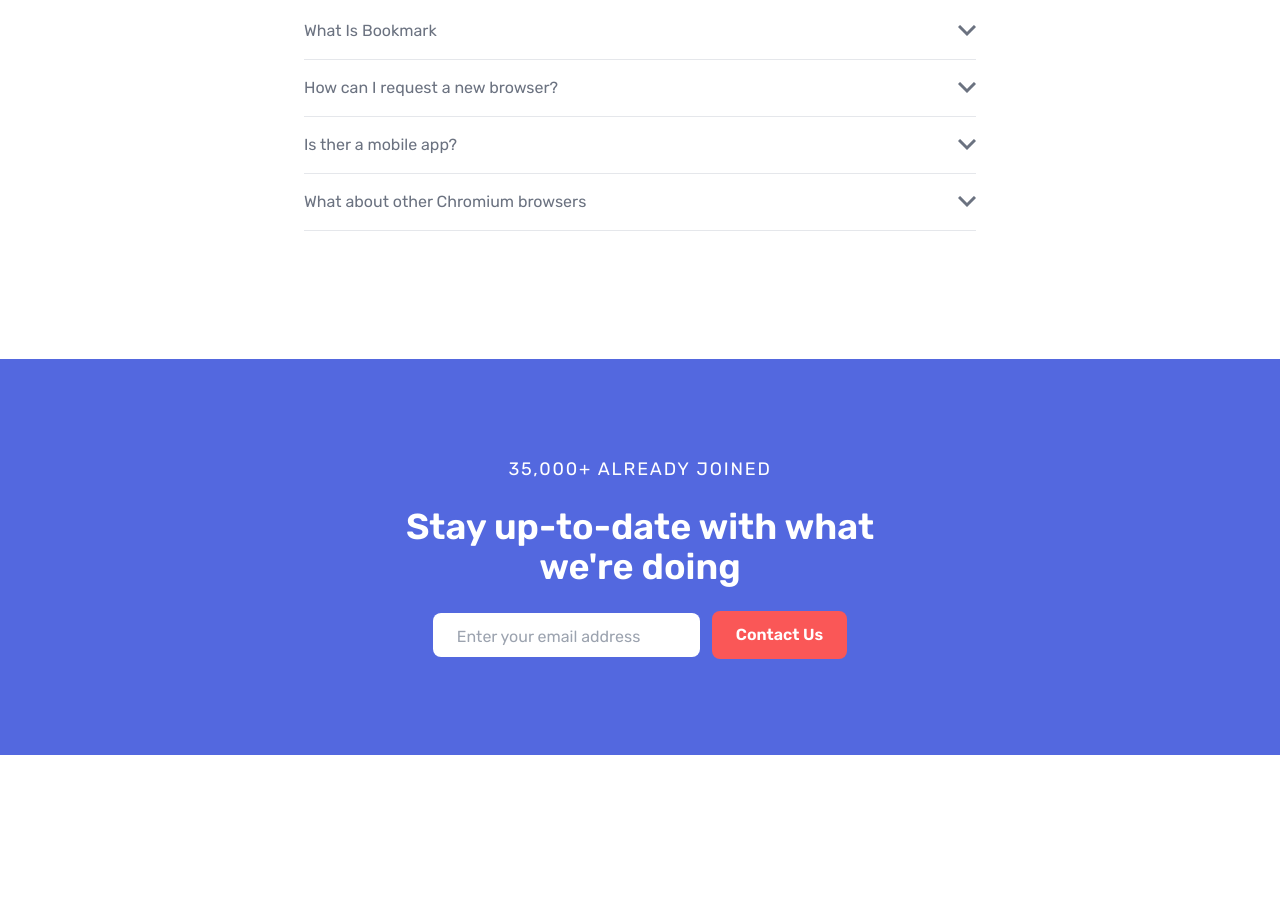
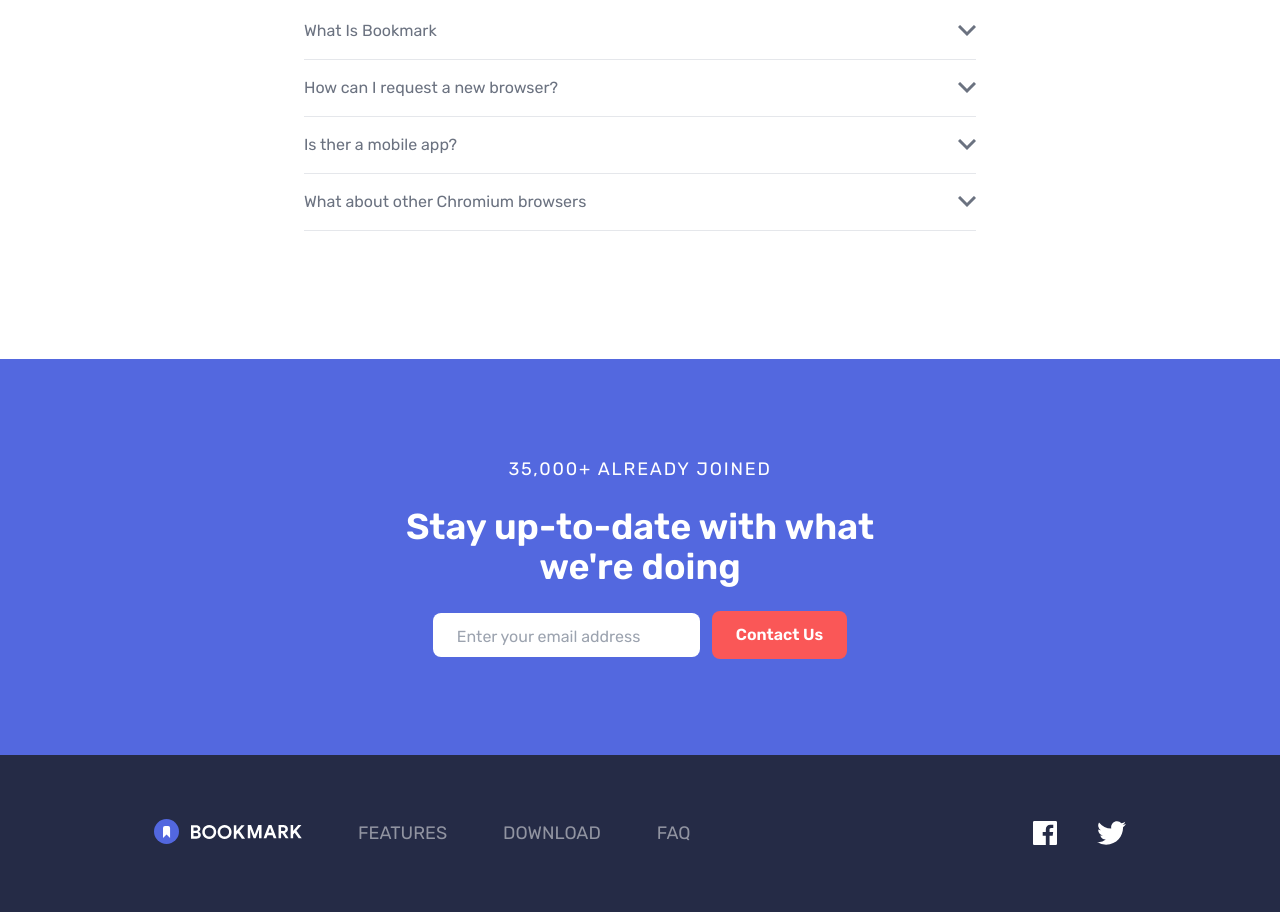
Before and after one commit to yasserfarhadi/bookmark-tailwind-cli, a website: page src/index.html in a window 1280 px wide. Shown: the part 2435-3347 px from the top of the page. Before the commit the page ends 3190 px from the top, so only its background shows below. Drawn offline with Linux system fonts and the light colour scheme.

Commit message:
footer section

```diff
--- a/src/index.html
+++ b/src/index.html
@@ -564,5 +564,38 @@
         </form>
       </div>
     </section>
+
+    <!-- Footer -->
+    <footer class="py-16 bg-veryDarkBlue">
+      <!-- Footer Flex Container -->
+      <div
+        class="container flex flex-col items-center justify-between px-6 mx-auto space-y-16 md:flex-row md:space-y-0"
+      >
+        <!-- Logo/Menu Container -->
+        <div
+          class="flex flex-col items-center justify-between space-y-8 text-lg font-light md:flex-row md:space-y-0 md:space-x-14 text-grayishBlue"
+        >
+          <img
+            src="images/logo-bookmark-footer.svg"
+            alt="bookmark logo"
+            class="mb-1"
+          />
+
+          <a href="#features" class="uppercase hover:text-softRed">Features</a>
+          <a href="#download" class="uppercase hover:text-softRed">Download</a>
+          <a href="#faq" class="uppercase hover:text-softRed">FAQ</a>
+        </div>
+
+        <!-- Social Container -->
+        <div class="flex space-x-10">
+          <a href="#">
+            <img src="images/icon-facebook.svg" alt="" class="h-6 ficon" />
+          </a>
+          <a href="#">
+            <img src="images/icon-twitter.svg" alt="" class="h-6 ficon" />
+          </a>
+        </div>
+      </div>
+    </footer>
   </body>
 </html>
--- a/src/input.css
+++ b/src/input.css
@@ -1,3 +1,8 @@
 @tailwind base;
 @tailwind components;
 @tailwind utilities;
+
+.ficon:hover {
+  filter: invert(53%) sepia(38%) saturate(3303%) hue-rotate(326deg)
+    brightness(101%) contrast(96%);
+}
```
Also changed, not shown: src/styles.css.
